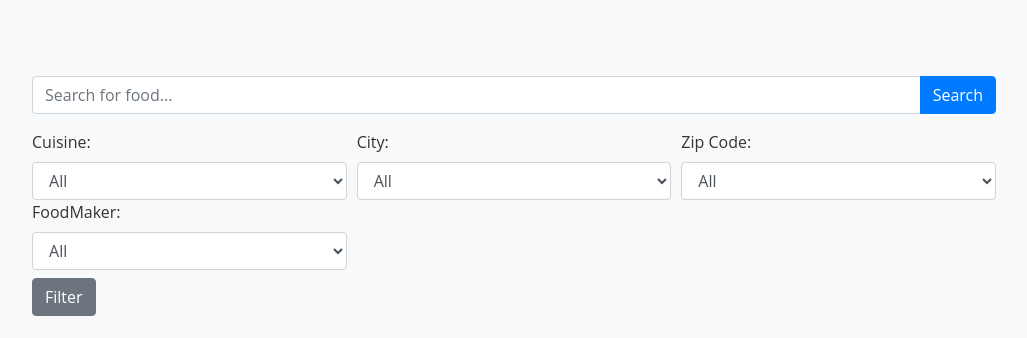
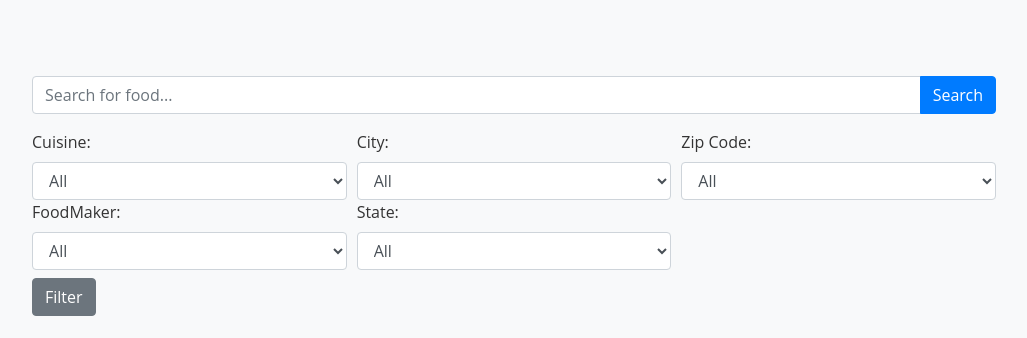
Before and after one commit to prathameshdol196/HMF_Project, a Django app: page / in a window 1280 px wide. Shown: the part 775-1113 px from the top of the page, without its empty margins (126-1153 px from the left). Run offline with Django 5.2, Linux system fonts and the light colour scheme; data comes from the database, SQL or seed files in the repository; both versions use the stored data as it was after the commit; some libraries are stand-ins or nearby versions.

Commit message:
added states

```diff
--- a/foodapp/forms.py
+++ b/foodapp/forms.py
@@ -4,7 +4,7 @@ from .models import FoodMakerProfile, EaterProfile
 class FoodMakerProfileForm(forms.ModelForm):
     class Meta:
         model = FoodMakerProfile
-        fields = ['first_name', 'last_name', 'street_name', 'city', 'zipcode', 'bio', 'business_name', 'address', 'phone_number']
+        fields = ['first_name', 'last_name', 'street_name', 'city', 'state', 'zipcode', 'bio', 'business_name', 'address', 'phone_number']
 
 class EaterProfileForm(forms.ModelForm):
     preferences = forms.CharField(required=False)  # Make preferences optional
--- a/foodapp/models.py
+++ b/foodapp/models.py
@@ -32,6 +32,22 @@ class User(AbstractUser):
 
 # FoodMaker Profile Model
 class FoodMakerProfile(models.Model):
+    US_STATES = [
+        ('AL', 'Alabama'), ('AK', 'Alaska'), ('AZ', 'Arizona'), ('AR', 'Arkansas'),
+        ('CA', 'California'), ('CO', 'Colorado'), ('CT', 'Connecticut'), ('DE', 'Delaware'),
+        ('FL', 'Florida'), ('GA', 'Georgia'), ('HI', 'Hawaii'), ('ID', 'Idaho'),
+        ('IL', 'Illinois'), ('IN', 'Indiana'), ('IA', 'Iowa'), ('KS', 'Kansas'),
+        ('KY', 'Kentucky'), ('LA', 'Louisiana'), ('ME', 'Maine'), ('MD', 'Maryland'),
+        ('MA', 'Massachusetts'), ('MI', 'Michigan'), ('MN', 'Minnesota'), ('MS', 'Mississippi'),
+        ('MO', 'Missouri'), ('MT', 'Montana'), ('NE', 'Nebraska'), ('NV', 'Nevada'),
+        ('NH', 'New Hampshire'), ('NJ', 'New Jersey'), ('NM', 'New Mexico'), ('NY', 'New York'),
+        ('NC', 'North Carolina'), ('ND', 'North Dakota'), ('OH', 'Ohio'), ('OK', 'Oklahoma'),
+        ('OR', 'Oregon'), ('PA', 'Pennsylvania'), ('RI', 'Rhode Island'), ('SC', 'South Carolina'),
+        ('SD', 'South Dakota'), ('TN', 'Tennessee'), ('TX', 'Texas'), ('UT', 'Utah'),
+        ('VT', 'Vermont'), ('VA', 'Virginia'), ('WA', 'Washington'), ('WV', 'West Virginia'),
+        ('WI', 'Wisconsin'), ('WY', 'Wyoming')
+    ]
+
     user = models.OneToOneField(User, on_delete=models.CASCADE, related_name="foodmaker_profile")
     first_name = models.CharField(max_length=100)
     last_name = models.CharField(max_length=100)
@@ -42,6 +58,7 @@ class FoodMakerProfile(models.Model):
     business_name = models.CharField(max_length=100)
     address = models.CharField(max_length=255)
     phone_number = models.CharField(max_length=15)
+    state = models.CharField(max_length=2, choices=US_STATES, default='TX')
     is_subscribed = models.BooleanField(default=False)  # Subscription status
     subscription_expiry = models.DateField(null=True, blank=True)  # Expiry date
 
--- a/foodapp/templates/home.html
+++ b/foodapp/templates/home.html
@@ -88,6 +88,15 @@ style="background-image:
                     {% endfor %}
                 </select>
             </div>
+            <div class="col-md-4">
+                <label for="state">State:</label>
+                <select name="state" class="form-control">
+                    <option value="">All</option>
+                    {% for s in state %}
+                        <option value="{{ s }}" {% if request.GET.state == s %}selected{% endif %}>{{ s }}</option>
+                    {% endfor %}
+                </select>
+            </div>
         </div>
 
         <button type="submit" class="btn btn-secondary mt-2">Filter</button>
--- a/foodapp/views.py
+++ b/foodapp/views.py
@@ -24,6 +24,7 @@ def home(request):
     city = request.GET.get('city')
     zipcode = request.GET.get('zipcode')
     foodmaker = request.GET.get('foodmaker')
+    state = request.GET.get('state')
 
 
     # Apply filters if selected
@@ -35,11 +36,14 @@ def home(request):
         food_items = food_items.filter(foodmaker__zipcode=zipcode)
     if foodmaker:
         food_items = food_items.filter(foodmaker_id=foodmaker)
+    if state:
+        food_items = food_items.filter(foodmaker__state=state)
 
     # Get distinct values for filters
     cuisines = FoodItem.objects.values_list('cuisine', flat=True).distinct()
     cities = FoodItem.objects.values_list('foodmaker__city', flat=True).distinct()
     zipcode = FoodItem.objects.values_list('foodmaker__zipcode', flat=True).distinct()
+    state = FoodItem.objects.values_list('foodmaker__state', flat=True).distinct()
     foodmakers = FoodMakerProfile.objects.all()
 
 
@@ -48,6 +52,7 @@ def home(request):
         'cuisines': cuisines,
         'cities': cities,
         'zipcodes': zipcode,
+        'state': state,
         'foodmakers': foodmakers,
     })
 
```
Also changed, not shown: db.sqlite3, foodapp/migrations/0002_foodmakerprofile_state.py (added), foodapp/migrations/0003_alter_foodmakerprofile_state.py (added), foodapp/migrations/0004_alter_foodmakerprofile_state.py (added).
